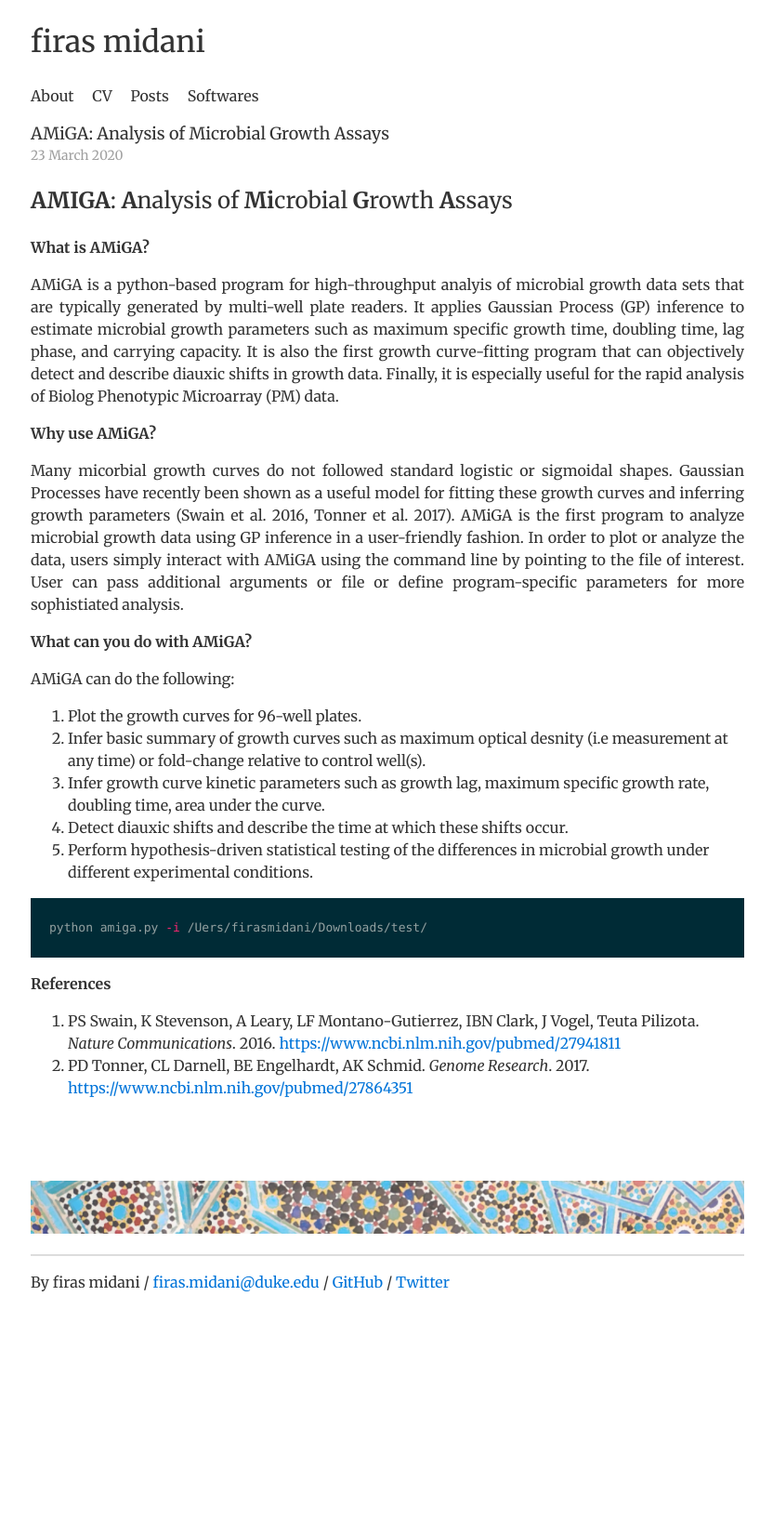
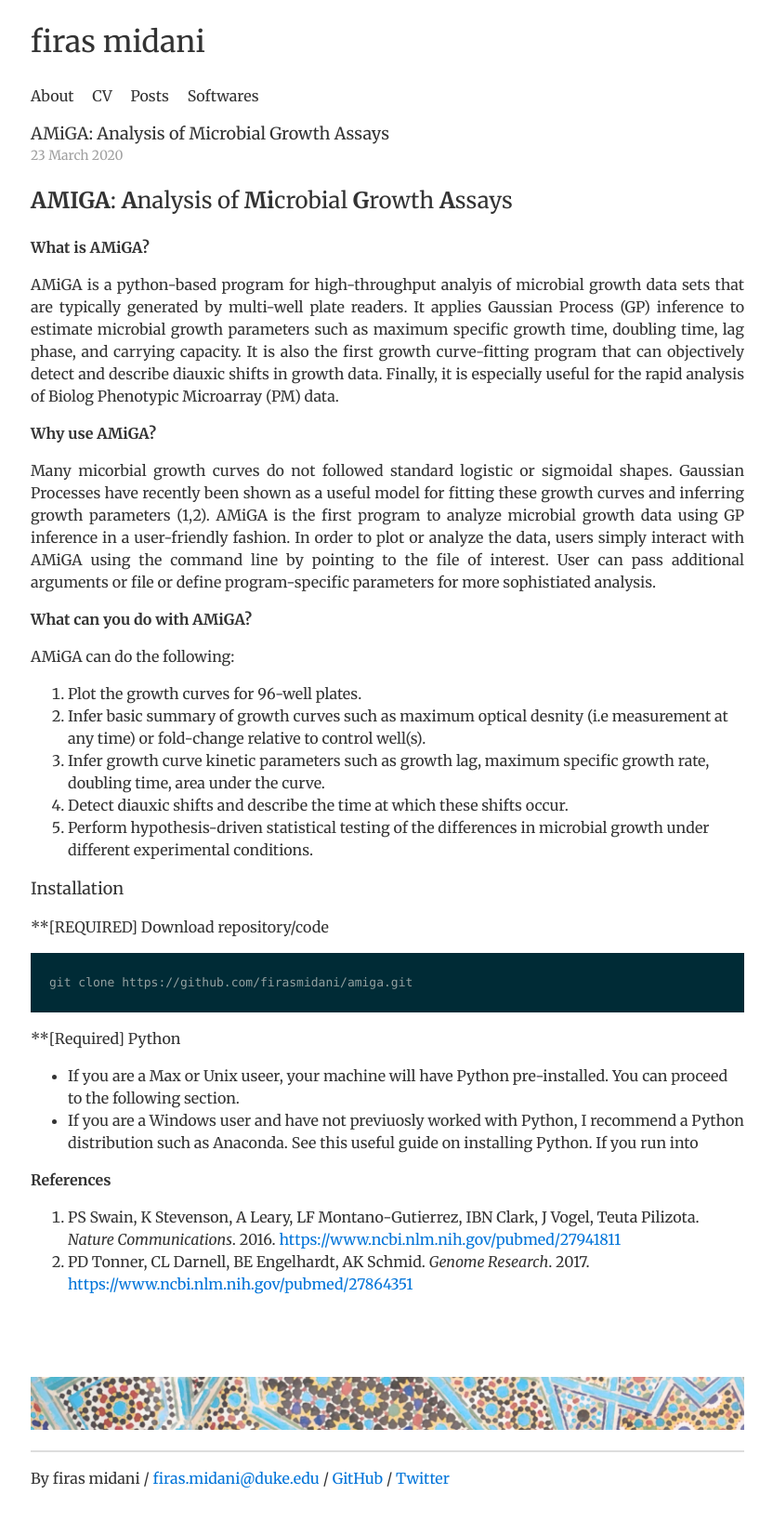
Before and after one commit to firasmidani/firasmidani.github.io, a Jekyll site: the page built from _posts/2020-03-23-amiga-tutorial.md, in a window 1280 px wide. Shown: the whole page at 93% size, without its empty margins (223-1055 px from the left). Built offline with Jekyll 4.4.1, drawn with Linux system fonts in a browser that asks for light colours; comment, search, counter and statistics services are not loaded; before the commit the page ends 1439 px from its top, so only the background shows below that.

Commit message:
Update 2020-03-23-amiga-tutorial.md

````diff
--- a/_posts/2020-03-23-amiga-tutorial.md
+++ b/_posts/2020-03-23-amiga-tutorial.md
@@ -14,7 +14,7 @@ AMiGA is a python-based program for high-throughput analyis of microbial growth
 
 **Why use AMiGA?**
 
-Many micorbial growth curves do not followed standard logistic or sigmoidal shapes. Gaussian Processes have recently been shown as a useful model for fitting these growth curves and inferring growth parameters (Swain et al. 2016, Tonner et al. 2017<a></a>). AMiGA is the first program to analyze microbial growth data using GP inference in a user-friendly fashion. In order to plot or analyze the data, users simply interact with AMiGA using the command line by pointing to the file of interest. User can pass additional arguments or file or define program-specific parameters for more sophistiated analysis.
+Many micorbial growth curves do not followed standard logistic or sigmoidal shapes. Gaussian Processes have recently been shown as a useful model for fitting these growth curves and inferring growth parameters (1,2<a></a>). AMiGA is the first program to analyze microbial growth data using GP inference in a user-friendly fashion. In order to plot or analyze the data, users simply interact with AMiGA using the command line by pointing to the file of interest. User can pass additional arguments or file or define program-specific parameters for more sophistiated analysis.
 
 **What can you do with AMiGA?**
 
@@ -25,10 +25,18 @@ AMiGA can do the following:
 4. Detect diauxic shifts and describe the time at which these shifts occur.
 5. Perform hypothesis-driven statistical testing of the differences in microbial growth under different experimental conditions.
 
+## Installation
+
+**\[REQUIRED\] Download repository/code
 
 ```zsh
-python amiga.py -i /Uers/firasmidani/Downloads/test/
+git clone https://github.com/firasmidani/amiga.git
 ```
+
+**\[Required\] Python
+
+* If you are a Max or Unix useer, your machine will have Python pre-installed. You can proceed to the following section.
+* If you are a Windows user and have not previuosly worked with Python, I recommend a Python distribution such as Anaconda. See this useful guide on installing Python. If you run into
 
 **References**
 
````
